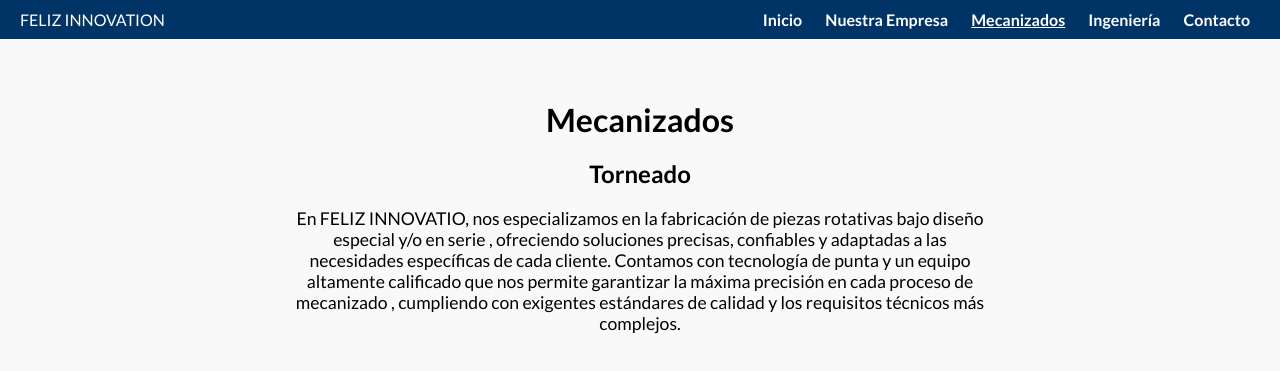
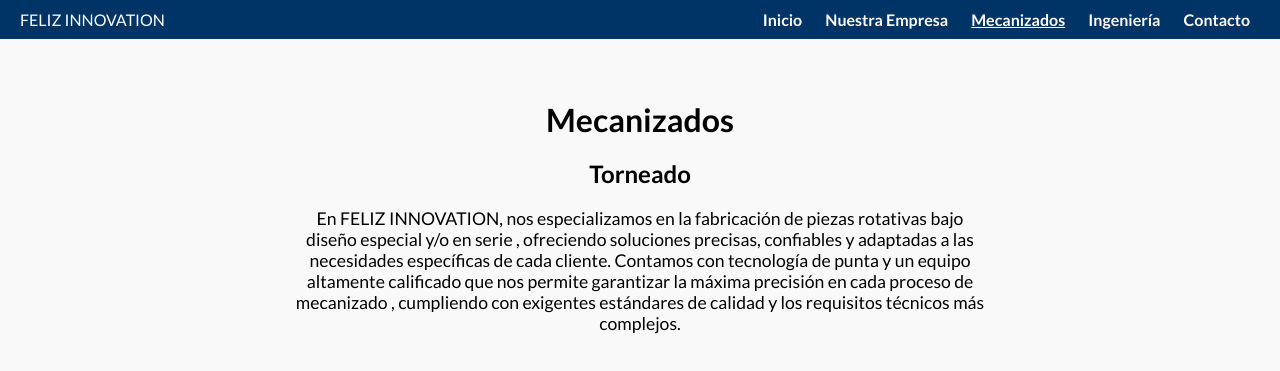
Before and after one commit to us129-2/FEL-INN, a plain HTML site: page mecanizados.html in a window 1280 px wide. Shown: the top 371 px of the page. Drawn offline with Linux system fonts and the light colour scheme; grey boxes are pictures that could not be loaded.

Commit message:
Update mecanizados.html

```diff
--- a/mecanizados.html
+++ b/mecanizados.html
@@ -23,7 +23,7 @@
     <h1>Mecanizados</h1>
     <div class="content">
         <h2>Torneado</h2>
-        <p>En FELIZ INNOVATIO, nos especializamos en la fabricación de piezas rotativas bajo diseño especial y/o en serie , ofreciendo soluciones precisas, confiables y adaptadas a las necesidades específicas de cada cliente.
+        <p>En FELIZ INNOVATION, nos especializamos en la fabricación de piezas rotativas bajo diseño especial y/o en serie , ofreciendo soluciones precisas, confiables y adaptadas a las necesidades específicas de cada cliente.
           Contamos con tecnología de punta y un equipo altamente calificado que nos permite garantizar la máxima precisión en cada proceso de mecanizado , cumpliendo con exigentes estándares de calidad y los requisitos técnicos más complejos.
           </p>
         <img src="IMG_4043.PNG" alt="Torneado">
```
